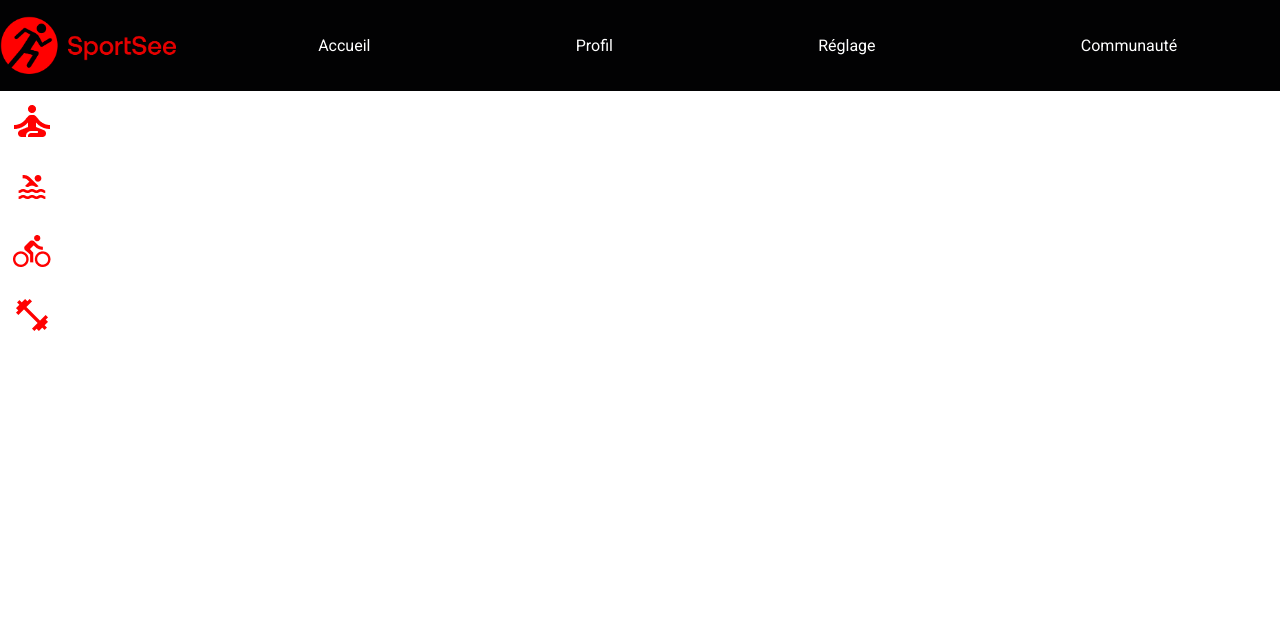
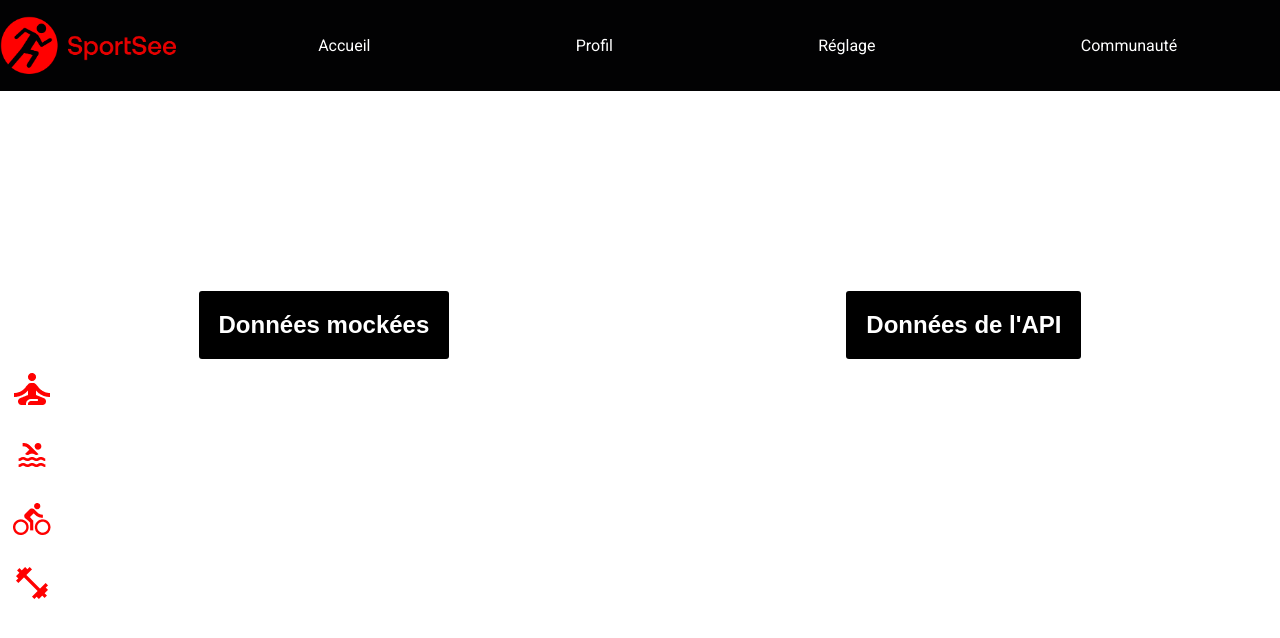
Before and after one commit to ekeyangwen/ElisaKaba-P12-12042022, a React (Create React App) app: page / in a window 1280 px wide. Shown: the top 638 px of the page. Built offline with nearby package versions, Linux system fonts and the light colour scheme; a web font is replaced by a local one.

Commit message:
récupération données mockées

```diff
--- a/src/App.js
+++ b/src/App.js
@@ -1,22 +1,12 @@
 import Home from "./pages/home";
 import { BrowserRouter, Routes, Route } from "react-router-dom";
-// import About from "./pages/About";
-// import NotFound from "./pages/NotFound";
-// import Logement from "./pages/Logement";
+import NotFound from "./pages/notFound";
 import Header from "./Components/Header";
+import Dashboard from "./pages/dashboard";
+import VerticalNavbar from "./Components/VerticalNavbar";
 // import Footer from "./components/Footer";
 
-
 function App() {
-  // const data= [
-  //   {id: 18,
-  //   userInfos:{
-  //     firstName:"Cecilia",
-  //     lastName:"Ratorez",
-  //     age:34},
-  //   score:0.3,
-  //   }]
-
   return (
     <div className="App">
       <BrowserRouter>
@@ -24,15 +14,13 @@ function App() {
 
         <Routes>
           <Route exact path="/" element={<Home />} />
-  {/* <Route exact path="/a-propos/" element={<About />} />
-  <Route exact path="/logement/:id" element={<Logement />} />
-  <Route exact path="*" element={<NotFound />} /> */}
+          <Route exact path="/user/:id" element={<Dashboard />} />
+          <Route exact path="*" element={<NotFound />} />
         </Routes>
-
+        <VerticalNavbar />
         {/* <Footer /> */}
       </BrowserRouter>
     </div>
-
   );
 }
 export default App;
--- a/src/Components/VerticalNavbar.js
+++ b/src/Components/VerticalNavbar.js
@@ -1,6 +1,6 @@
 import React from "react";
 
-const verticalNavbar = () => {
+const VerticalNavbar = () => {
   return (
     <div className="verticalLogo">
       <img
@@ -27,4 +27,4 @@ const verticalNavbar = () => {
   );
 };
 
-export default verticalNavbar;
+export default VerticalNavbar;
--- /dev/null
+++ b/src/pages/dashboard.js
@@ -0,0 +1,25 @@
+import React from "react";
+import { useState, useEffect } from "react";
+import { useParams, Navigate } from "react-router-dom";
+
+const Dashboard = () => {
+  const { id } = useParams();
+  const [user, setUser] = useState("");
+
+  useEffect(() => {
+    fetch("../../../data.json")
+      .then((response) => response.json())
+      .then((myJson) => {
+        let userFind = myJson.find((user) => user.id === id);
+        setUser(userFind);
+      });
+  }, []);
+  console.log(user);
+  if (user === undefined) {
+    return <Navigate to="*" />;
+  }
+
+  return <div>Bonjour {user.userInfos.firstName}</div>;
+};
+
+export default Dashboard;
--- a/src/pages/home.js
+++ b/src/pages/home.js
@@ -1,10 +1,10 @@
 import React from "react";
-import VerticalNavbar from "../Components/VerticalNavbar";
 
 const Home = () => {
   return (
     <div className="home">
-      <VerticalNavbar />
+      <button className="mock">Données mockées</button>
+      <button className="api">Données de l'API</button>
     </div>
   );
 };
--- /dev/null
+++ b/src/pages/notFound.js
@@ -0,0 +1,7 @@
+import React from "react";
+
+const NotFound = () => {
+  return <div>Sorry, page not found!</div>;
+};
+
+export default NotFound;
--- a/src/styles/_header.scss
+++ b/src/styles/_header.scss
@@ -10,6 +10,7 @@
     height: 60px;
     width: 177px;
     left: 28px;
+    top: 18px;
   }
 
   .navbar {
--- /dev/null
+++ b/src/styles/_home.scss
@@ -0,0 +1,19 @@
+.home {
+  display: flex;
+  justify-content: space-around;
+  align-items: center;
+  margin-top: 200px;
+
+  .mock,
+  .api {
+    cursor: pointer;
+    border: none;
+    border-radius: 3px;
+    border-width: 1px;
+    background: black;
+    color: #fff;
+    padding: 20px;
+    font-size: 24px;
+    font-weight: 700;
+  }
+}
--- a/src/styles/index.scss
+++ b/src/styles/index.scss
@@ -1,3 +1,4 @@
 @import "./settings.scss";
 @import "./header";
 @import "./verticalNavbar";
+@import "./home";
```
Also changed, not shown: public/data.json (+6 -41 lines), public/robots.txt (deleted). Lines whose indentation alone changed are shown as unchanged.
